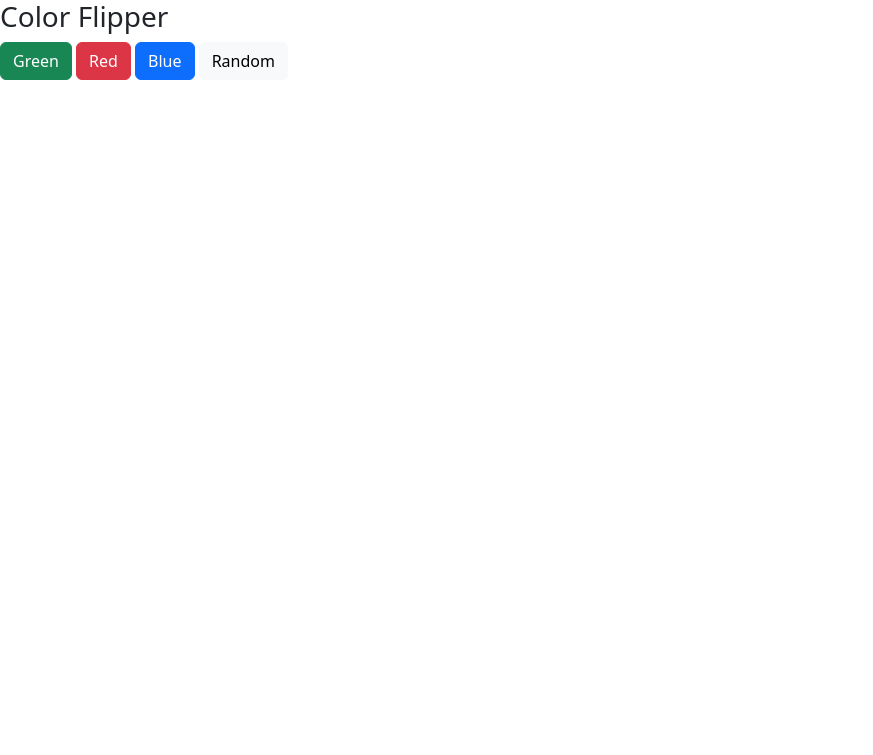
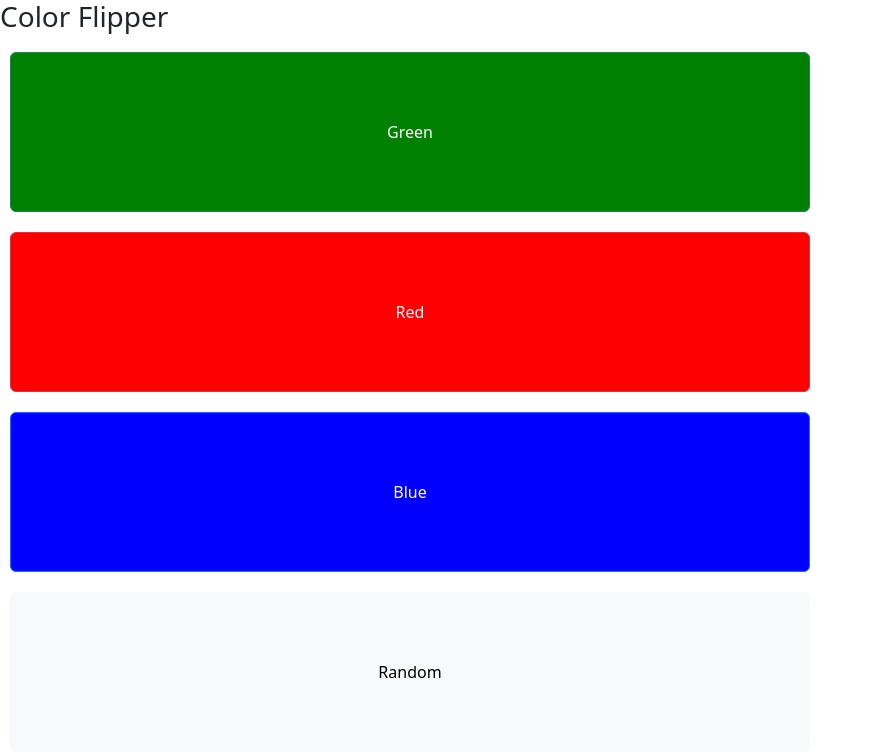
Before and after one commit to AbhayNanda/Js-mini-projects, a plain HTML site: page Color flipper/index.html in a window 1280 px wide. Shown: the whole page, without its empty margins (0-873 px from the left). Drawn offline with nearby package versions, Linux system fonts and the light colour scheme.

Commit message:
styling for CF

```diff
--- a/Color flipper/index.html
+++ b/Color flipper/index.html
@@ -10,14 +10,15 @@
       ntegrity="sha384-QWTKZyjpPEjISv5WaRU9OFeRpok6YctnYmDr5pNlyT2bRjXh0JMhjY6hW+ALEwIH"
       crossorigin="anonymous"
     />
+    <link rel="stylesheet" href="style.css">
 
     <title>Color Flipper</title>
   </head>
   <body>
     <h3>Color Flipper</h3>
-    <button type="button" class="btn btn-success">Green</button>
-    <button type="button" class="btn btn-danger">Red</button>
-    <button type="button" class="btn btn-primary">Blue</button>
-    <button type="button" class="btn btn-light">Random</button>
+    <button id="green" type="button" class="btn btn-success">Green</button>
+    <button id="red" type="button" class="btn btn-danger">Red</button>
+    <button id="blue" type="button" class="btn btn-primary">Blue</button>
+    <button id="random" type="button" class="btn btn-light">Random</button>
   </body>
 </html>
--- /dev/null
+++ b/Color flipper/style.css
@@ -0,0 +1,18 @@
+#green{
+    background-color: green;
+}
+#red{
+    background-color: red;
+}
+#blue{
+    background-color: blue;
+}
+#random{
+
+}
+button{
+    border-radius: 10px;
+    width: 50rem;
+    height: 10rem;
+    margin: 10px;
+}
```
